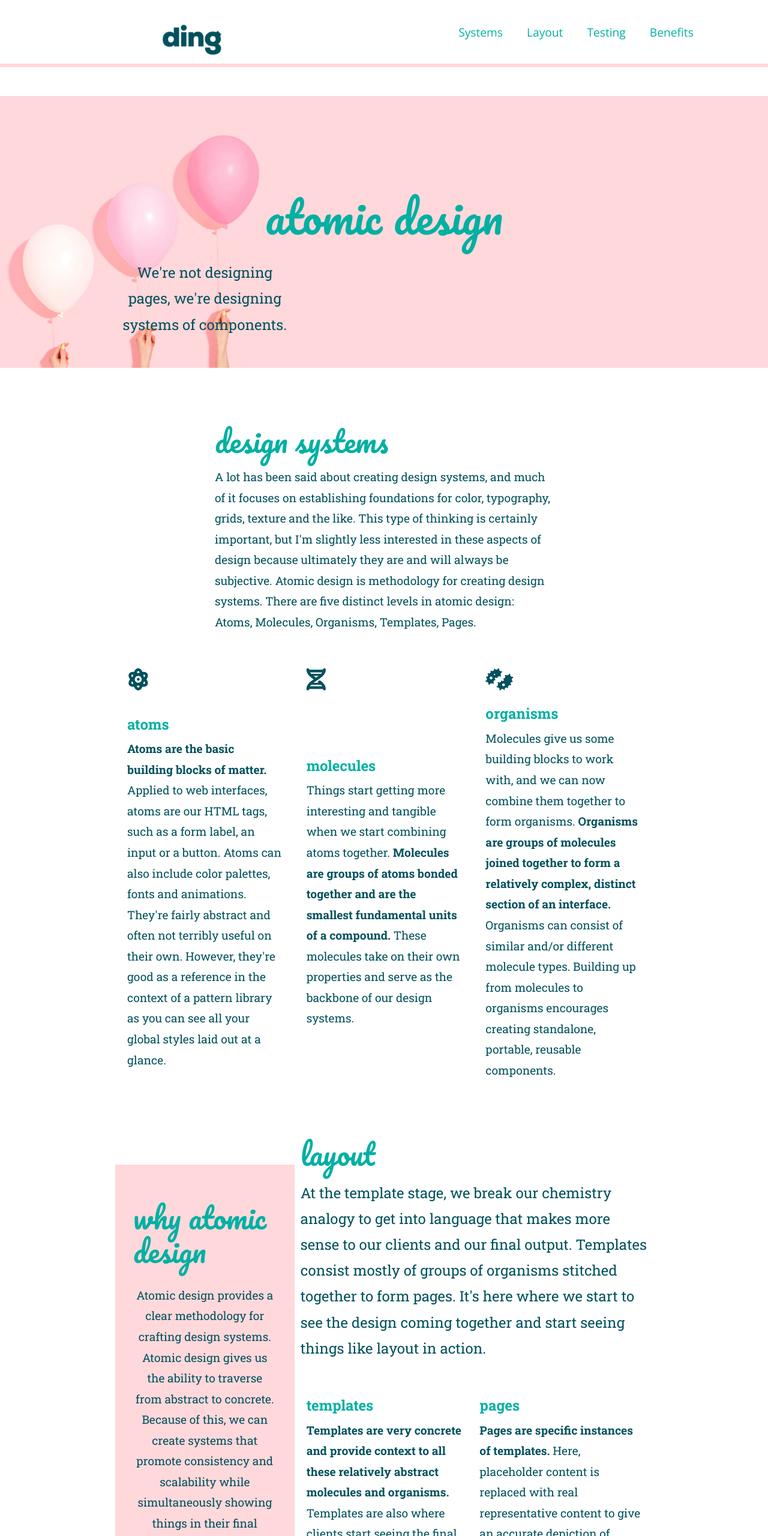
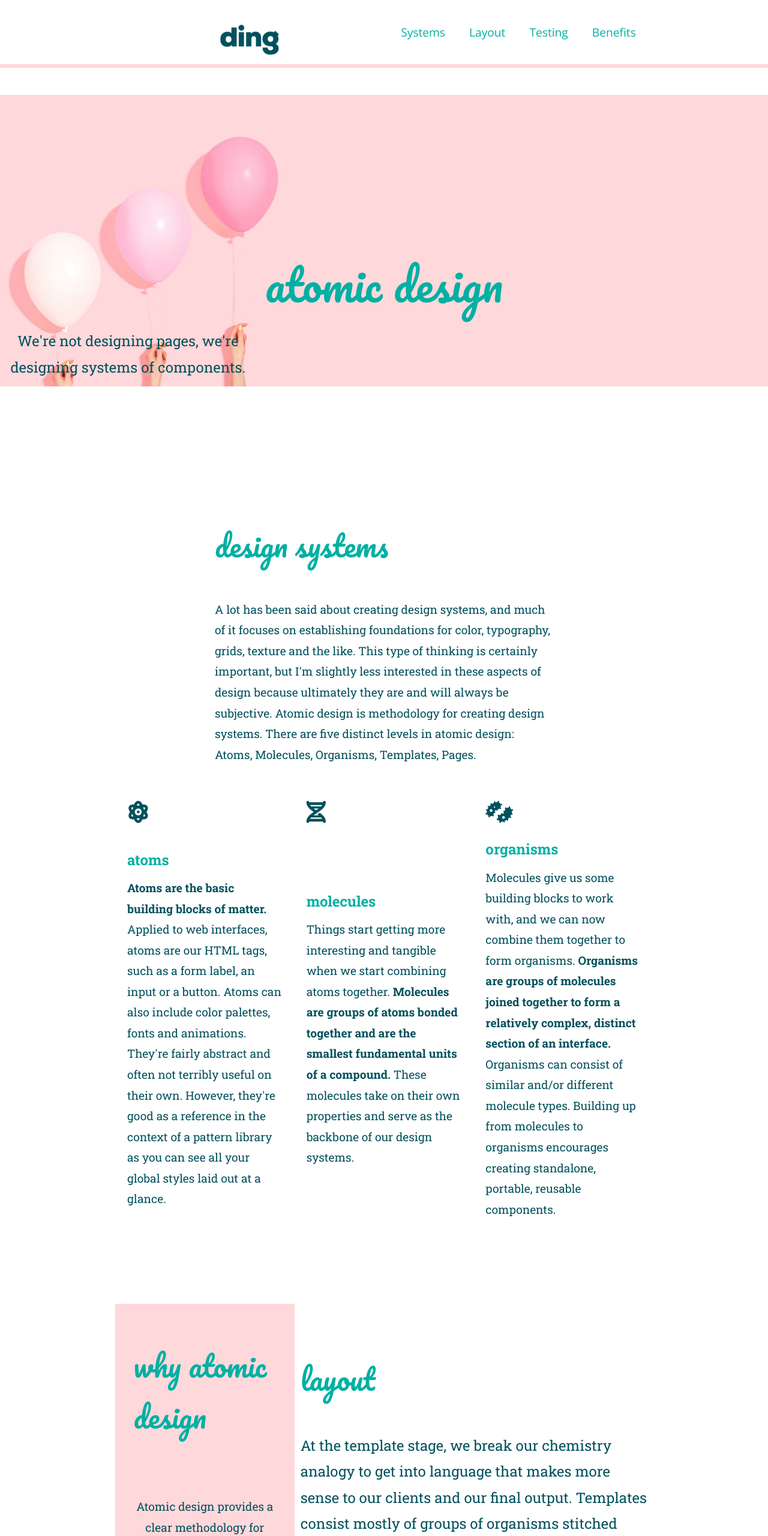
Before and after one commit to tshindollar/GDMA-2662-Assignment-2, a plain HTML site: page index.html in a window 1280 px wide. Shown: the top 2560 px of the page at 60% size. Drawn offline with nearby package versions, Linux system fonts and the light colour scheme.

Commit message:
11.13.22 push
Made changes suggested by Elizabeth

```diff
--- a/css/main.css
+++ b/css/main.css
@@ -34,8 +34,7 @@
 }
 
 html {
-    font-size: 1rem;
-    font-family: 'Roboto Slab', serif;
+    font: 1rem 'Roboto Slab', serif;
     color: #00515D;
 }
 
@@ -76,19 +75,19 @@ h3 {
 
 h1 {
     font-size: 4.5rem;
-    padding-bottom: 20px;
-    margin: .7em 0 0;
+    margin: 2.2em 0 0;
+    padding-top: 3.5em;
 }
 
 h2 {
     font-size: 3rem;
-    margin: 4rem 0 1rem;
+    margin: 4em 0 1em;
 }
 
 h3 {
     font-size: 1.5rem;
     font-weight: 700;
-    margin: 5px 0 10px;
+    margin: .3em 0 .6em;
 }
 
 p {
@@ -102,6 +101,20 @@ i {
 
 }
 
+/* ----- ANCHOR ----- */
+
+a {
+    text-decoration: none;
+    color: #00B0A3;
+    padding: 4px 8px;
+    font: 400 1.2rem 'Open Sans', sans-serif;
+}
+
+a:hover {
+    background-color: #FFD8DB;
+    color: #003833;
+    border-radius: 16px;
+}
 /* @media screen and (min-width: 768px) {
 
 
@@ -328,7 +341,7 @@ header img {
     width: 100px;
 }
 
-header > div:last-child {
+header > div:last-child .wrapper{
     background: url(../img/bg-header-balloons.jpg) left no-repeat;
     -moz-background-size: contain;
     -webkit-background-size: contain;
@@ -336,7 +349,7 @@ header > div:last-child {
     -ms-background-size: contain;
     background-size: contain;
     background-color: #FFD8DB;
-    padding: 110px 0 40px;
+    width: 100%;
 }
 
 
@@ -345,7 +358,6 @@ body > header {
 }
 
 header nav {
-    width: 360px;
     margin-bottom: 10px;
 }
 
@@ -362,27 +374,14 @@ nav li {
     list-style-type: none;
 }
 
-a {
-    text-decoration: none;
-    color: #00B0A3;
-    padding: 4px 8px;
-    font: 400 1.2rem 'Open Sans', sans-serif;
-}
-
-a:hover {
-    background-color: #FFD8DB;
-    color: #003833;
-    border-radius: 16px;
-}
-
-header .row {
+header > div:first-child {
     border-bottom: 6px solid #FFD8DB;
     width: 100%;
     position: fixed;
     top: 0;
     left: 0;
     background-color: #fff;
-    padding-top: 30px;
+    padding-top: 1.875rem;
 }
 
 header p {
@@ -390,29 +389,29 @@ header p {
 }
 
 header > div:last-child {
-    margin-top: 10em;
+    margin-top: .625em;
 }
 
 /* ----- SYSYTEMS ----- */
 
 section .row {
-    margin-top: 10px;
+    margin-top: .625em;
 }
 
 /* ----- LAYOUT ----- */
 
 #layout .col-lg-4 {
     background-color: #FFD8DB;
-    padding: 60px 30px;
-    margin: 120px 0;
+    padding: 3.75em 1.9em;
+    margin: 7.5em 0;
 }
 
 #layout .col-lg-4 h2 {
-    margin: 0 0 30px;
+    margin: 0 0 1.9em;
 }
 
 #layout h3 {
-    margin-top: 40px;
+    margin-top: 2.5em;
 }
 
 /* ----- TESTING ----- */
@@ -420,7 +419,7 @@ section .row {
 /* ----- BENEFITS ----- */
 
 #benefits h2 {
-    margin-top: 100px;
+    margin-top: 6.25em;
 }
 
 #benefits i {
@@ -430,22 +429,22 @@ section .row {
 /* ----- FOOTER ----- */
 
 footer {
-    padding: 30px 0;
+    padding: 1.9em 0;
     border-top: 6px solid #FFD8DB;
 }
 
 footer img {
     width: 130px;
-    margin-top: 20px;
+    margin-top: 1.25em;
 }
 
 footer li {
-    padding-bottom: 25px;
+    padding-bottom: 1.6em;
 }
 
 h4 {
-    font-size: 1.5em;
-    margin: 5px 0 0;
+    font-size: 1.5rem;
+    margin: .3em 0 0;
 }
 
 /*--------------------------------------------------------------
--- a/index.html
+++ b/index.html
@@ -23,7 +23,7 @@
         <div>
             <div class="wrapper row">
                 <div class="col-sm-12 col-lg-6">
-                    <img src="img/logo-ding.jpg" alt="ding-logo" data-rjs="2">
+                    <img src="img/logo-ding.jpg" alt="ding" data-rjs="2">
                 </div>
                 <nav class="col-sm-12 col-lg-6">
                     <ul>
@@ -192,9 +192,9 @@
             </nav>
 
             <section class="col-sm-12 col-lg-2">
-                <img src="img/logo-ding.jpg" alt="ding-logo" data-rjs="2">
+                <img src="img/logo-ding.jpg" alt="ding" data-rjs="2">
                 <h4>Atomic Design</h4>
-                <p><a href="https://bradfrost.com/blog/post/atomic-web-design/"></a>By Brad Frost</p>
+                <p>By Brad Frost</p>
             </section>
         </div>
     </footer>
```
